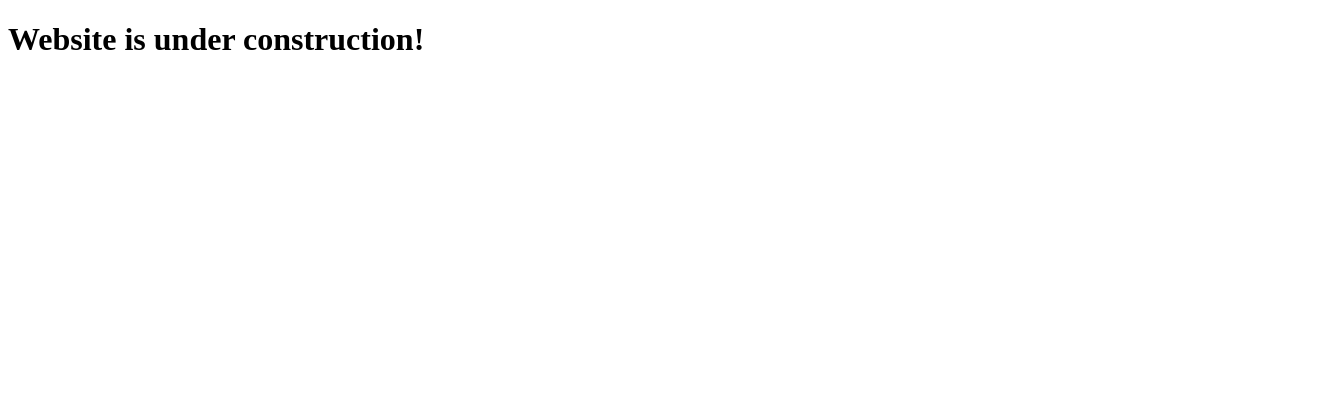
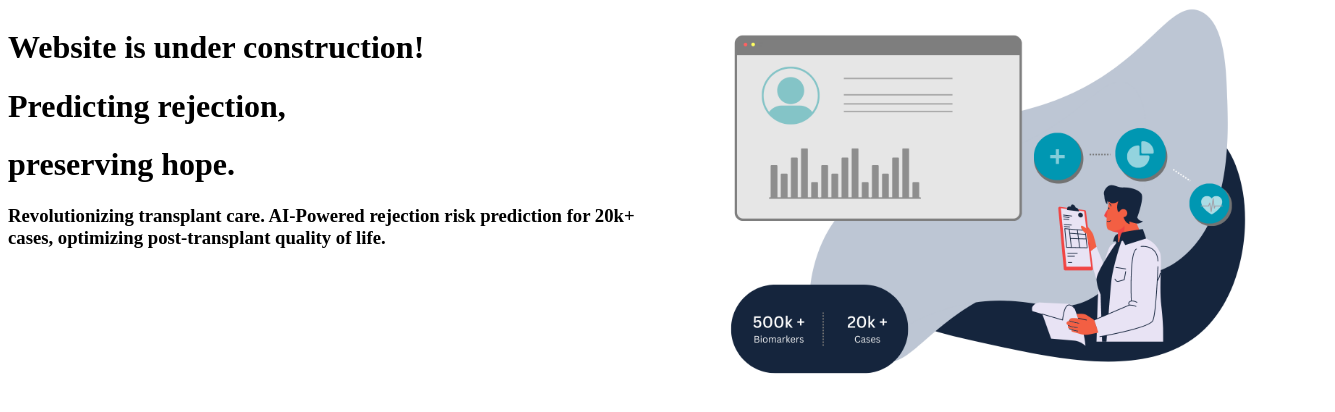
Before and after one commit to Farzana76/transplant-care, a plain HTML site: page index.html in a window 1280 px wide. Shown: the whole page, 1335 px wide, since content can reach past the window. Drawn offline with Linux system fonts and the light colour scheme.

Commit message:
Add files via upload

```diff
--- a/index.html
+++ b/index.html
@@ -4,8 +4,22 @@
     <meta charset="UTF-8">
     <meta name="viewport" content="width=device-width, initial-scale=1.0">
     <title>Transplant Care</title>
+    <link rel="stylesheet" href="style.css">
 </head>
 <body>
-    <h1>Website is under construction!</h1>
+    <div>
+
+    </div>
+    <div class="row">
+        <div class="column">
+            <h1>Website is under construction!</h1>
+            <h1>Predicting rejection,</h1>
+            <h1>preserving hope.</h1>
+            <h3>Revolutionizing transplant care. AI-Powered rejection risk prediction for 20k+ cases, optimizing post-transplant quality of life.</h3>
+        </div>
+        <div class="column">
+            <img src="./home_alt.png" width="110%"/>
+        </div>
+    </div>
 </body>
 </html>
```
